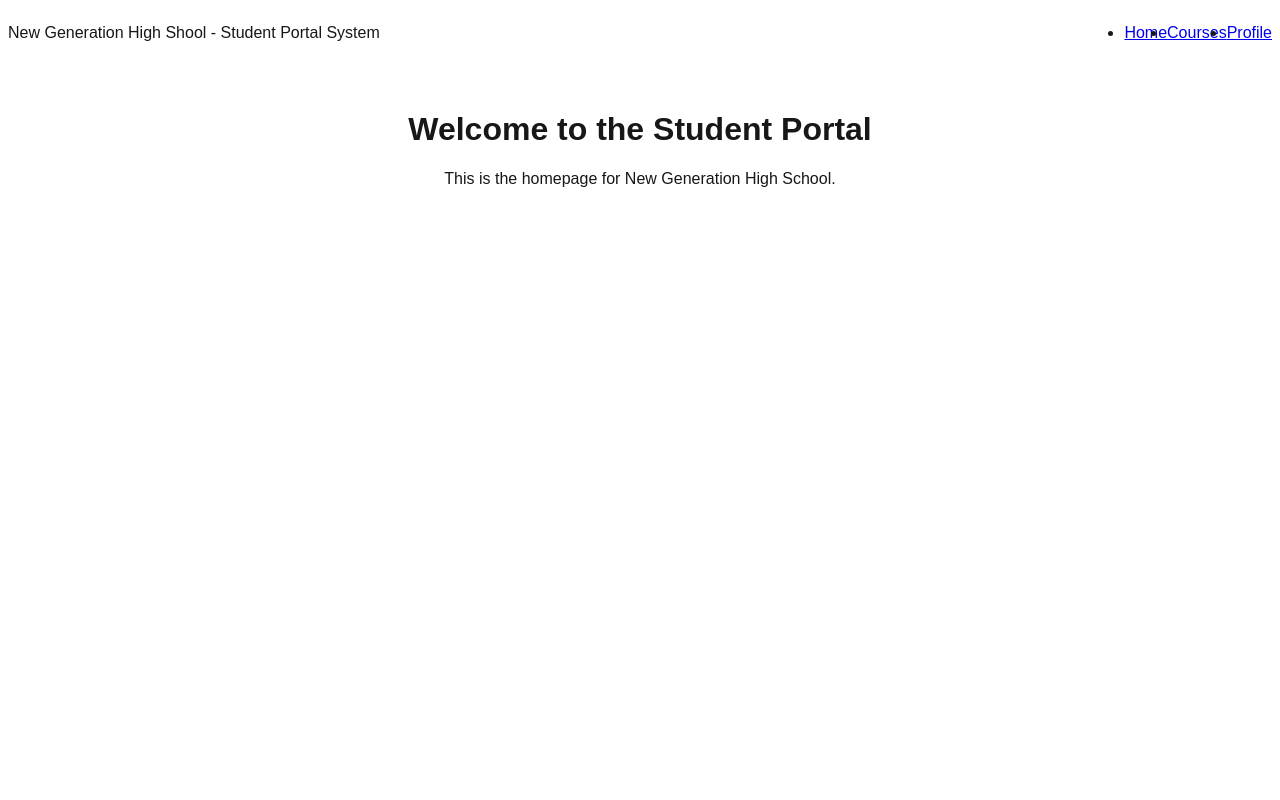
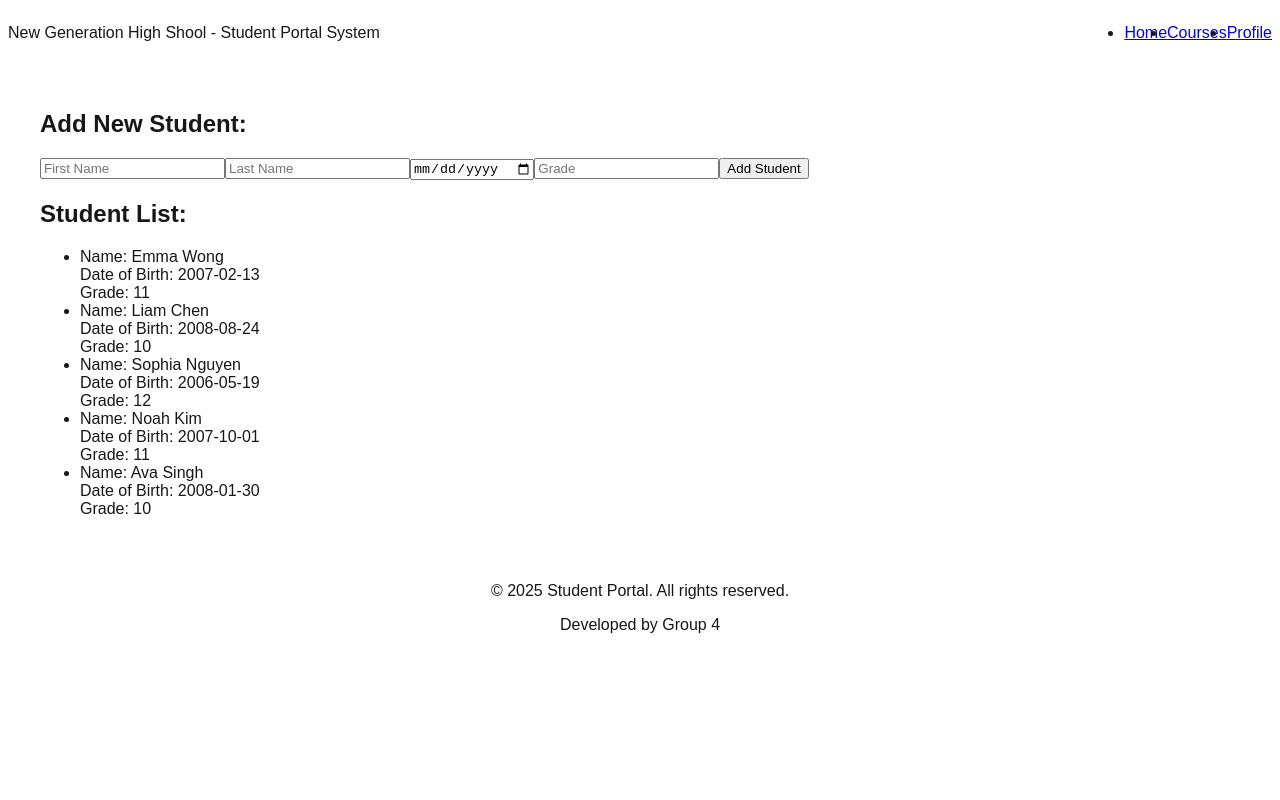
Before and after one commit to jiwonuh/webdev2-assignment2-group4, a Next.js app in the folder student-portal/: page /webdev2-assignment2-group4/ in a window 1280 px wide. Shown: the top 800 px of the page. Built offline with nearby package versions, Linux system fonts and the light colour scheme.

Commit message:
Update page.js

```diff
--- a/student-portal/app/page.js
+++ b/student-portal/app/page.js
@@ -1,18 +1,27 @@
 'use client';
+import './globals.css';
+import { useEffect, useState } from 'react';
+import StudentList from '../components/StudentList';
+import AddStudentForm from '../components/AddStudentForm';
 
 export default function HomePage() {
+  const [students, setStudents] = useState([]);
+  const basePath = process.env.NEXT_PUBLIC_BASE_PATH || '';
+
+  useEffect(() => {
+    fetch(`${basePath}/data/students.json`)
+      .then((res) => res.json())
+      .then((data) => setStudents(data));
+  }, []);
+
+  const handleAddStudent = (student) => {
+    setStudents((prev) => [...prev, { ...student, id: Date.now() }]);
+  };
+
   return (
-    <div className="min-h-screen ">
-      <main className="max-w-3xl mx-auto mt-24 px-6">
-        <div className="bg-white p-10 rounded-lg text-center">
-          <h1 className="text-4xl font-bold mb-4">
-            Welcome to the Student Portal
-          </h1>
-          <p className="text-lg ">
-            This is the homepage for New Generation High School.
-          </p>
-        </div>
-      </main>
+    <div>
+      <AddStudentForm onAdd={handleAddStudent} />
+      <StudentList students={students} />
     </div>
   );
 }
```
